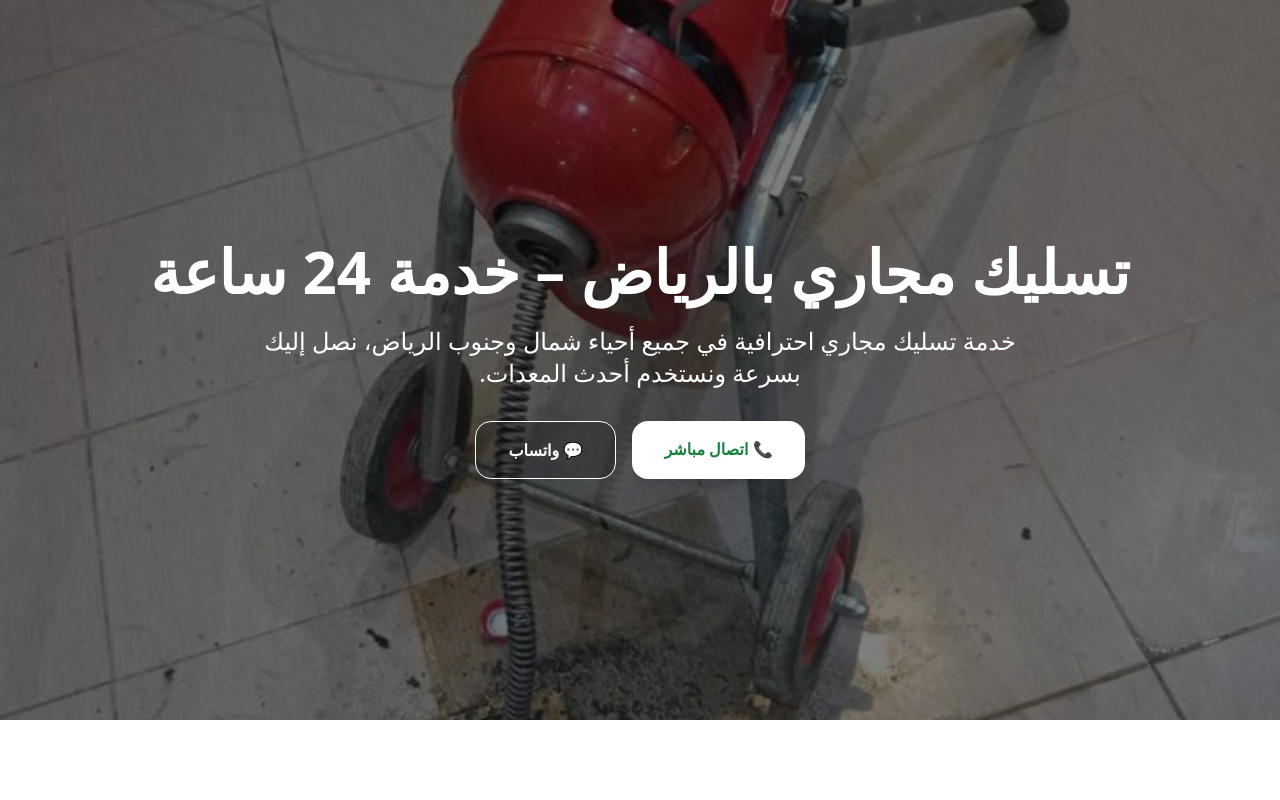
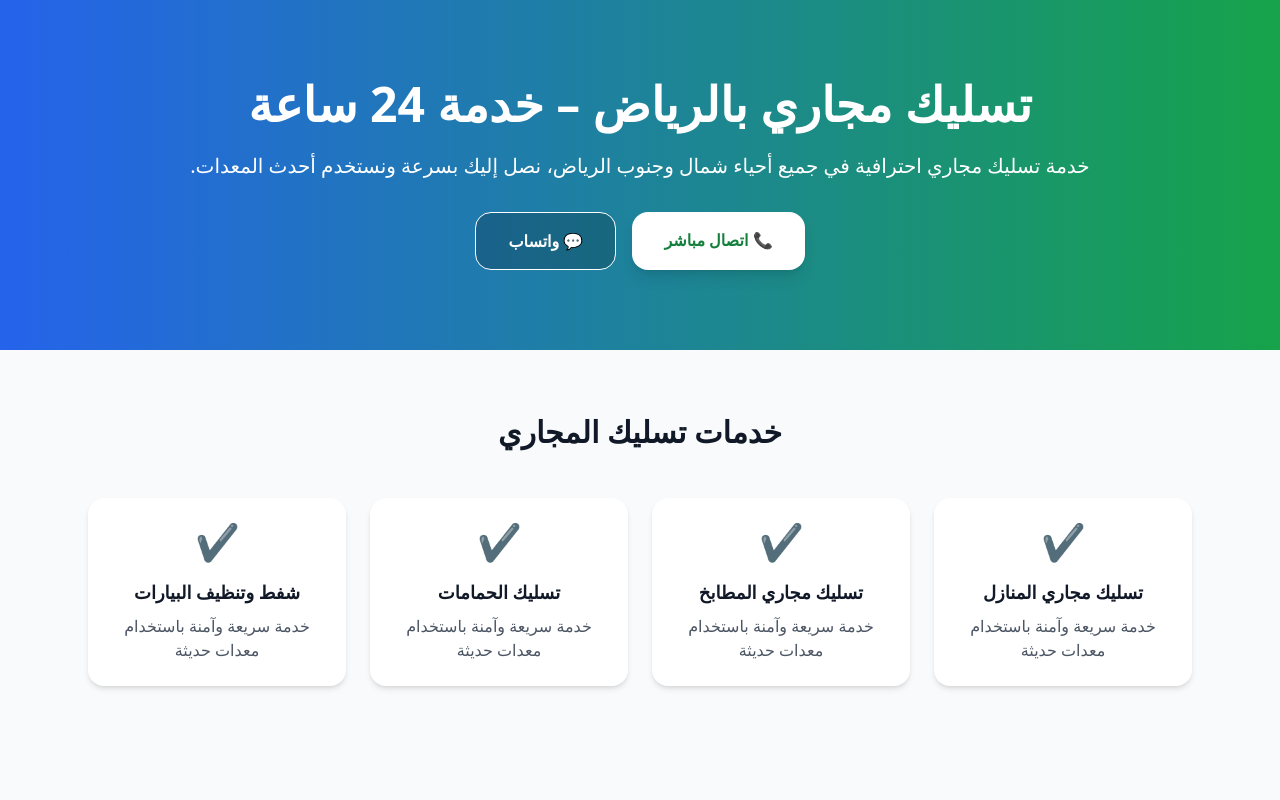
Before and after one commit to youssefahmed59/taslik-majari-riyadh, a Next.js app: page / in a window 1280 px wide. Shown: the top 800 px of the page. Built offline with nearby package versions, Linux system fonts and the light colour scheme.

Commit message:
Update page.jsx

```diff
--- a/app/page.jsx
+++ b/app/page.jsx
@@ -1,32 +1,25 @@
 export default function Home() {
   return (
     <main className="bg-gray-50">
-      {/* Hero Section with responsive image */}
-      <section className="relative w-full h-[70vh] md:h-[80vh] lg:h-[90vh]">
-        <div
-          className="absolute inset-0 bg-cover bg-center"
-          style={{
-            backgroundImage: "url('/images/bee3f4c2-413c-4665-83ef-989ef7640f14.jfif')",
-          }}
-        ></div>
-        {/* Dark overlay */}
-        <div className="absolute inset-0 bg-black/50 flex flex-col justify-center items-center text-center px-6">
-          <h1 className="text-3xl md:text-5xl lg:text-6xl font-extrabold text-white mb-6">
+      {/* Hero Section */}
+      <section className="bg-gradient-to-l from-green-600 to-blue-600 text-white">
+        <div className="max-w-6xl mx-auto px-6 py-20 text-center">
+          <h1 className="text-4xl md:text-5xl font-extrabold mb-6">
             تسليك مجاري بالرياض – خدمة 24 ساعة
           </h1>
-          <p className="text-lg md:text-xl lg:text-2xl text-white mb-8 max-w-3xl">
+          <p className="text-lg md:text-xl mb-8 leading-relaxed">
             خدمة تسليك مجاري احترافية في جميع أحياء شمال وجنوب الرياض، نصل إليك بسرعة ونستخدم أحدث المعدات.
           </p>
           <div className="flex justify-center gap-4 flex-wrap">
             <a
               href="tel:0551316892"
-              className="bg-white text-green-700 font-bold px-8 py-4 rounded-2xl shadow-lg hover:bg-gray-100 transition"
+              className="bg-white text-green-700 font-bold px-8 py-4 rounded-2xl shadow-lg"
             >
               📞 اتصال مباشر
             </a>
             <a
               href="https://wa.me/966551316892"
-              className="bg-black/20 text-white font-bold px-8 py-4 rounded-2xl border border-white hover:bg-black/30 transition"
+              className="bg-black/20 text-white font-bold px-8 py-4 rounded-2xl border border-white"
             >
               💬 واتساب
             </a>
@@ -34,7 +27,39 @@ export default function Home() {
         </div>
       </section>
 
-      {/* Trust Section */}
+      {/* Services */}
+      <section className="max-w-6xl mx-auto px-6 py-16">
+        <h2 className="text-3xl font-bold text-center mb-12">خدمات تسليك المجاري</h2>
+        <div className="grid grid-cols-1 md:grid-cols-2 lg:grid-cols-4 gap-6">
+          {[
+            "تسليك مجاري المنازل",
+            "تسليك مجاري المطابخ",
+            "تسليك الحمامات",
+            "شفط وتنظيف البيارات",
+          ].map((service) => (
+            <div
+              key={service}
+              className="bg-white rounded-2xl shadow-md p-6 text-center hover:shadow-xl transition"
+            >
+              <div className="text-green-600 text-4xl mb-4">✔</div>
+              <h3 className="font-bold text-lg">{service}</h3>
+              <p className="text-gray-600 mt-2">خدمة سريعة وآمنة باستخدام معدات حديثة</p>
+            </div>
+          ))}
+        </div>
+      </section>
+
+      {/* Equipment Image */}
+      <section className="max-w-6xl mx-auto px-6 py-16 text-center">
+        <img
+          src="/images/bee3f4c2-413c-4665-83ef-989ef7640f14.jfif"
+          alt="أحد معداتنا لتسليك المجاري"
+          className="mx-auto rounded-xl shadow-lg mb-4"
+        />
+        <p className="text-gray-700 font-semibold text-lg">أحد معداتنا لتسليك المجاري</p>
+      </section>
+
+      {/* Trust */}
       <section className="bg-white py-16">
         <div className="max-w-6xl mx-auto px-6 grid grid-cols-1 md:grid-cols-4 gap-6 text-center">
           {["خدمة 24 ساعة", "فنيون متخصصون", "سرعة الوصول", "تغطية شاملة للرياض"].map((item) => (
@@ -46,7 +71,7 @@ export default function Home() {
         </div>
       </section>
 
-      {/* Areas Section */}
+      {/* Areas */}
       <section className="max-w-6xl mx-auto px-6 py-16">
         <h2 className="text-3xl font-bold text-center mb-10">نخدم جميع أحياء الرياض</h2>
         <div className="grid grid-cols-2 md:grid-cols-4 gap-4 text-center text-gray-700">
```
